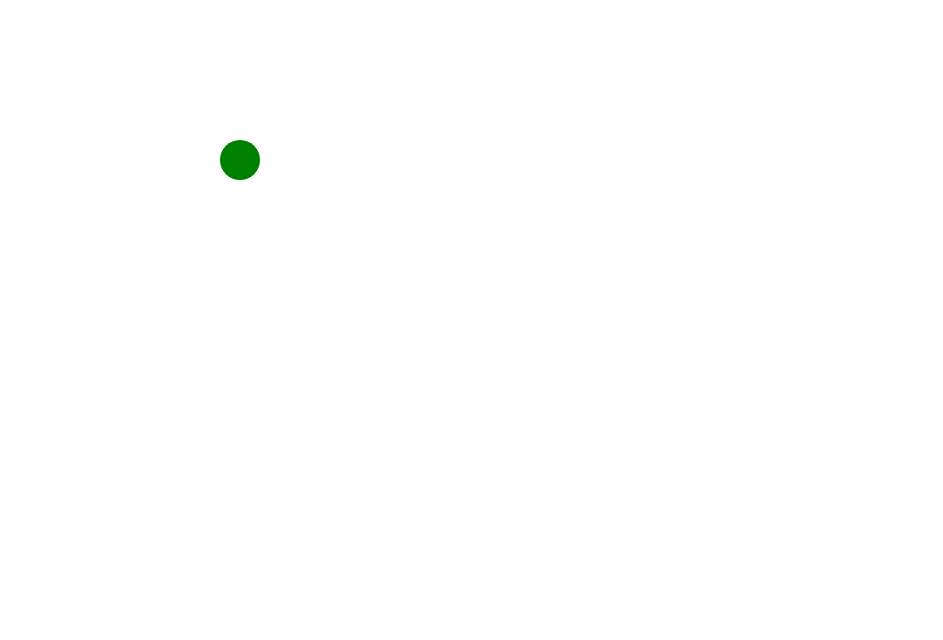
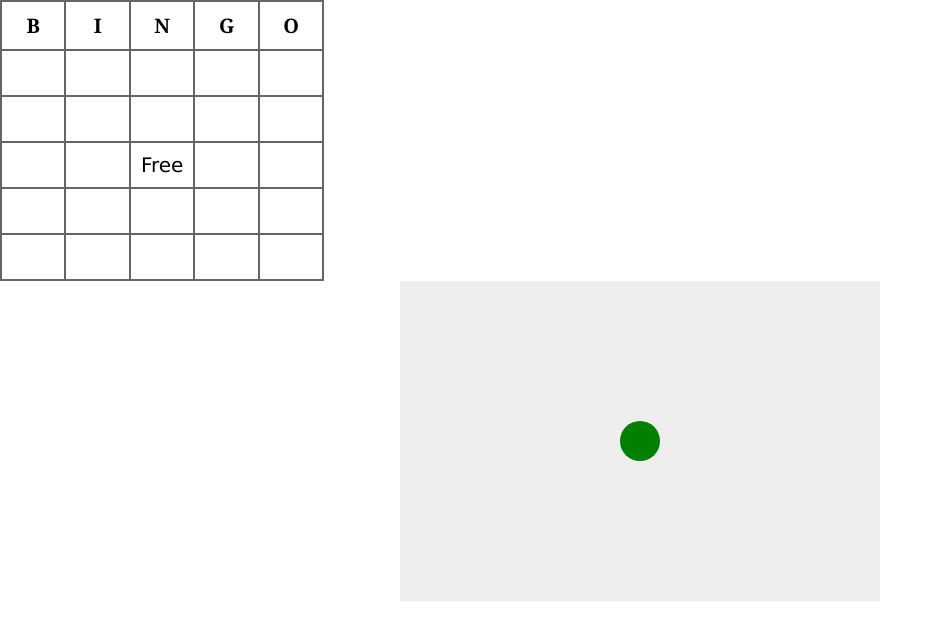
Before and after one commit to billyfung/jsbingo, a plain HTML site: page index.html in a window 1280 px wide. Shown: the whole page, without its empty margins (0-943 px from the left). Drawn offline with Linux system fonts and the light colour scheme.

Commit message:
basic template for the board

```diff
--- a/index.html
+++ b/index.html
@@ -5,9 +5,76 @@
     <title>Gamedev Canvas Workshop</title>
     <style>
     	* { padding: 0; margin: 0; }
-        // this draws a canvas with background colour for us to see
     	canvas { background: #eee; display: block; margin: 0 auto; }
+        body {
+            background-color: white;
+            color: black;
+            font-size: 20px;
+            font-family: "Lucida Grande", Verdana,Arial, Helvetica, sans-serif;
+            }
+            h1, th {
+            font-family: Georgia, "Times New Roman",Times, serif;
+            }
+            h1 {
+            font-size: 28px;
+            }
+            table {
+            border-collapse: collapse;
+            }
+            th, td {
+                padding: 10px;
+                border: 2px #666 solid;
+                text-align: center;
+                width: 20%;
+            }
+            #free, .pickedBG {
+                background-color: #f66;
+            }
     </style>
+    <table>
+        <tr>
+        <th>B</th>
+        <th>I</th>
+        <th>N</th>
+        <th>G</th>
+        <th>O</th>
+        </tr>
+    <tr id="row1">
+        <td id="square0">&nbsp;</td>
+        <td id="square1">&nbsp;</td>
+        <td id="square2">&nbsp;</td>
+        <td id="square3">&nbsp;</td>
+        <td id="square4">&nbsp;</td>
+      </tr>
+    <tr id="row2">
+        <td id="square5">&nbsp;</td>
+        <td id="square6">&nbsp;</td>
+        <td id="square7">&nbsp;</td>
+        <td id="square8">&nbsp;</td>
+        <td id="square9">&nbsp;</td>
+    </tr>
+    <tr id="row3">
+        <td id="square10">&nbsp;</td>
+        <td id="square11">&nbsp;</td>
+        <td id="square12">Free</td>
+        <td id="square13">&nbsp;</td>
+        <td id="square14">&nbsp;</td>
+    </tr>
+    <tr id="row4">
+        <td id="square15">&nbsp;</td>
+        <td id="square16">&nbsp;</td>
+        <td id="square17">&nbsp;</td>
+        <td id="square18">&nbsp;</td>
+        <td id="square19">&nbsp;</td>
+    </tr>
+    <tr id="row5">
+        <td id="square20">&nbsp;</td>
+        <td id="square21">&nbsp;</td>
+        <td id="square22">&nbsp;</td>
+        <td id="square23">&nbsp;</td>
+        <td id="square24">&nbsp;</td>
+    </tr>
+    </table>
 </head>
 <body>
 
```
Also changed, not shown: README.md.
